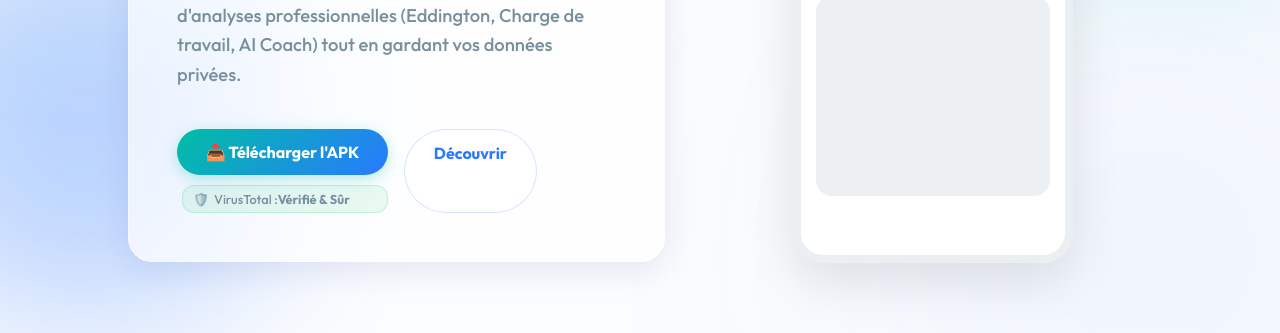
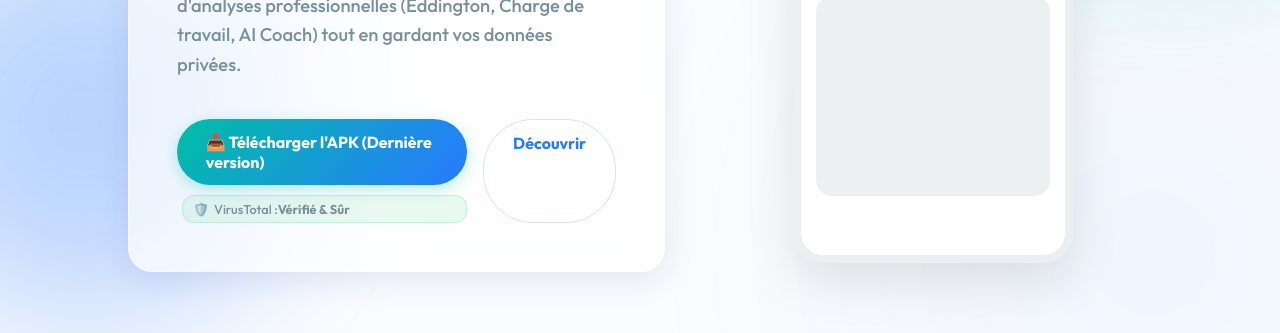
Before and after one commit to swal-l/DrawRun, a plain HTML site: page docs/index.html in a window 1280 px wide. Shown: the part 467-800 px from the top of the page. Drawn offline with Linux system fonts and the light colour scheme.

Commit message:
Update download link to use absolute GitHub URL

```diff
--- a/docs/index.html
+++ b/docs/index.html
@@ -33,8 +33,8 @@
                     AI Coach) tout en gardant vos données privées.</p>
                 <div class="cta-group">
                     <div style="display: flex; flex-direction: column; gap: 10px;">
-                        <a href="DrawRun.apk" class="btn-primary" download>
-                            📥 Télécharger l'APK
+                        <a href="https://github.com/swal-l/DrawRun/raw/main/docs/DrawRun.apk" class="btn-primary">
+                            📥 Télécharger l'APK (Dernière version)
                         </a>
                         <a href="https://www.virustotal.com/gui/home/upload" target="_blank" class="virus-total">
                             <span class="shield">🛡️</span> VirusTotal : <strong>Vérifié & Sûr</strong>
```
